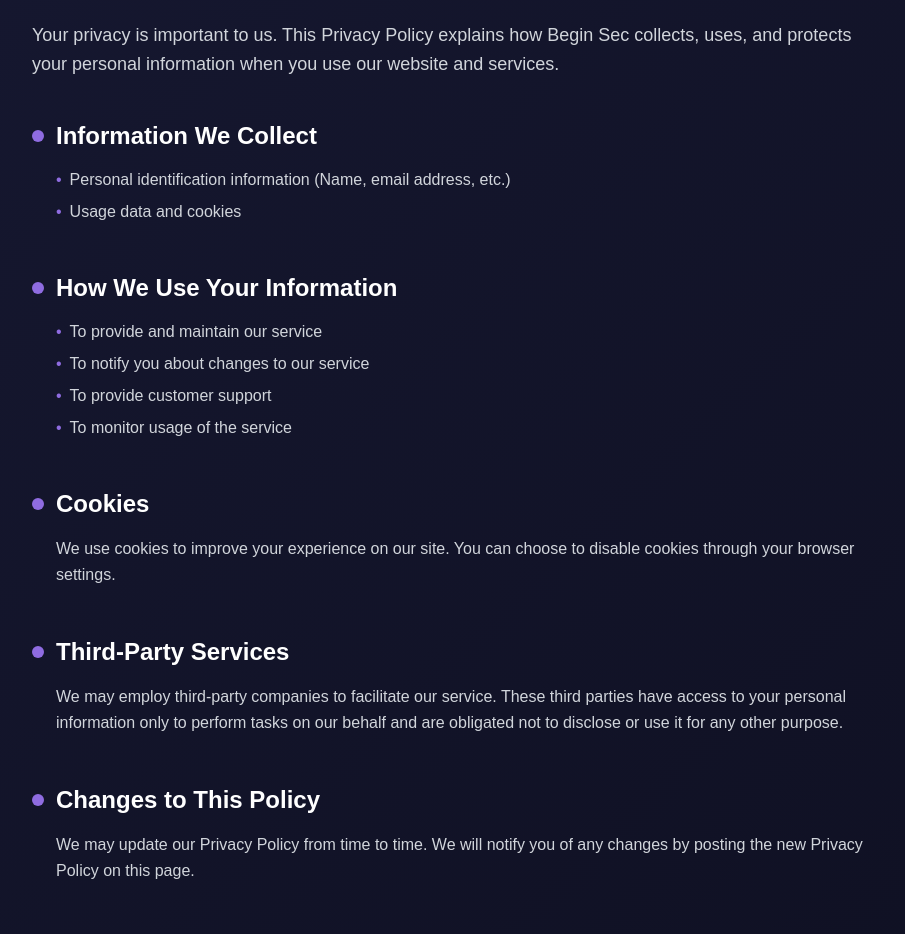
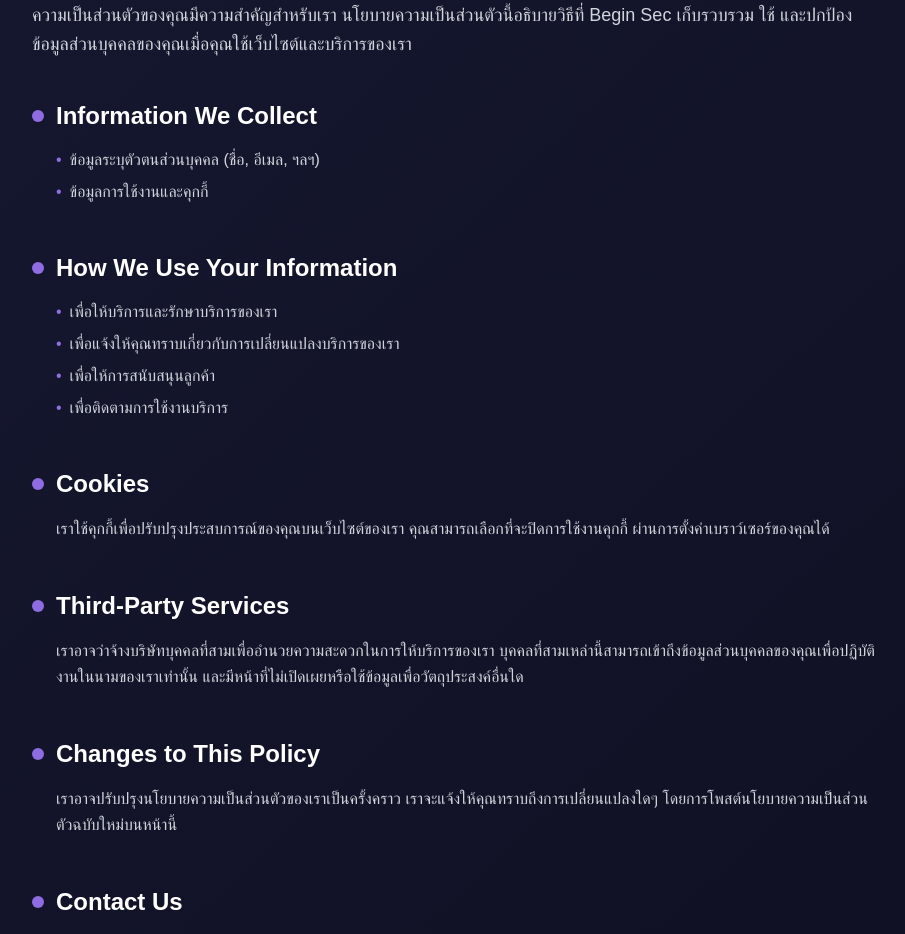
Before and after one commit to Parakuz/beginSec, a Next.js app in the folder setup/beginsec/: page /privacy-policy in a window 1280 px wide. Shown: the part 231-1165 px from the top of the page, without its empty margins (184-1089 px from the left). Built offline with nearby package versions, Linux system fonts and the light colour scheme; no server answers; a web font is replaced by a local one.

Commit message:
edit Privacy page

```diff
--- a/setup/beginsec/app/privacy-policy/page.jsx
+++ b/setup/beginsec/app/privacy-policy/page.jsx
@@ -4,18 +4,16 @@
       <div className="max-w-4xl mx-auto px-6 py-16">
         {/* Header with decorative element */}
         <div className="relative mb-12">
-          <div className="absolute -left-4 top-0 h-16 w-1 bg-blue-500 rounded-full" />
+
           <h1 className="text-5xl font-bold tracking-tight">
             Privacy & Policy
           </h1>
-          <div className="h-1 w-20 bg-blue-500 mt-4 rounded-full" />
         </div>
 
         {/* Introduction */}
-        <p className="text-lg text-gray-300 leading-relaxed mb-10">
-          Your privacy is important to us. This Privacy Policy explains how
-          Begin Sec collects, uses, and protects your personal information when
-          you use our website and services.
+        <p className="text-lg text-gray-300 leading-relaxed mb-10 font-ibmthai">
+          ความเป็นส่วนตัวของคุณมีความสำคัญสำหรับเรา นโยบายความเป็นส่วนตัวนี้อธิบายวิธีที่ Begin Sec
+          เก็บรวบรวม ใช้ และปกป้องข้อมูลส่วนบุคคลของคุณเมื่อคุณใช้เว็บไซต์และบริการของเรา
         </p>
 
         {/* Policy sections */}
@@ -23,55 +21,52 @@
           <Section title="Information We Collect">
             <ul className="space-y-2">
               <ListItem>
-                Personal identification information (Name, email address, etc.)
+                ข้อมูลระบุตัวตนส่วนบุคคล (ชื่อ, อีเมล, ฯลฯ)
               </ListItem>
-              <ListItem>Usage data and cookies</ListItem>
+              <ListItem>ข้อมูลการใช้งานและคุกกี้</ListItem>
             </ul>
           </Section>
 
           <Section title="How We Use Your Information">
             <ul className="space-y-2">
-              <ListItem>To provide and maintain our service</ListItem>
-              <ListItem>To notify you about changes to our service</ListItem>
-              <ListItem>To provide customer support</ListItem>
-              <ListItem>To monitor usage of the service</ListItem>
+              <ListItem>เพื่อให้บริการและรักษาบริการของเรา</ListItem>
+              <ListItem>เพื่อแจ้งให้คุณทราบเกี่ยวกับการเปลี่ยนแปลงบริการของเรา</ListItem>
+              <ListItem>เพื่อให้การสนับสนุนลูกค้า</ListItem>
+              <ListItem>เพื่อติดตามการใช้งานบริการ</ListItem>
             </ul>
           </Section>
 
           <Section title="Cookies">
-            <p className="text-gray-300 leading-relaxed">
-              We use cookies to improve your experience on our site. You can
-              choose to disable cookies through your browser settings.
+            <p className="text-gray-300 leading-relaxed font-ibmthai">
+              เราใช้คุกกี้เพื่อปรับปรุงประสบการณ์ของคุณบนเว็บไซต์ของเรา คุณสามารถเลือกที่จะปิดการใช้งานคุกกี้
+              ผ่านการตั้งค่าเบราว์เซอร์ของคุณได้
             </p>
           </Section>
 
           <Section title="Third-Party Services">
-            <p className="text-gray-300 leading-relaxed">
-              We may employ third-party companies to facilitate our service.
-              These third parties have access to your personal information only
-              to perform tasks on our behalf and are obligated not to disclose
-              or use it for any other purpose.
+            <p className="text-gray-300 leading-relaxed font-ibmthai">
+              เราอาจว่าจ้างบริษัทบุคคลที่สามเพื่ออำนวยความสะดวกในการให้บริการของเรา
+              บุคคลที่สามเหล่านี้สามารถเข้าถึงข้อมูลส่วนบุคคลของคุณเพื่อปฏิบัติงานในนามของเราเท่านั้น
+              และมีหน้าที่ไม่เปิดเผยหรือใช้ข้อมูลเพื่อวัตถุประสงค์อื่นใด
             </p>
           </Section>
 
           <Section title="Changes to This Policy">
-            <p className="text-gray-300 leading-relaxed">
-              We may update our Privacy Policy from time to time. We will notify
-              you of any changes by posting the new Privacy Policy on this page.
+            <p className="text-gray-300 leading-relaxed font-ibmthai">
+              เราอาจปรับปรุงนโยบายความเป็นส่วนตัวของเราเป็นครั้งคราว เราจะแจ้งให้คุณทราบถึงการเปลี่ยนแปลงใดๆ
+              โดยการโพสต์นโยบายความเป็นส่วนตัวฉบับใหม่บนหน้านี้
             </p>
           </Section>
 
           <Section title="Contact Us">
-            <p className="text-gray-300 leading-relaxed">
-              If you have any questions about this Privacy Policy, please
-              contact us at{" "}
+            <p className="text-gray-300 leading-relaxed font-ibmthai">
+              หากคุณมีคำถามใดๆ เกี่ยวกับนโยบายความเป็นส่วนตัวนี้ โปรดติดต่อเราที่{" "}
               <a
-                href="mailto:support@beginsec.com"
-                className="text-blue-400 hover:text-blue-300 underline transition-colors"
+                href="mailto:beginsec35@gmail.com"
+                className="text-white hover:text-gray-300 underline transition-colors"
               >
-                support@beginsec.com
+                beginsec35@gmail.com
               </a>
-              .
             </p>
           </Section>
         </div>
@@ -97,7 +92,7 @@
   return (
     <li className="flex items-start">
       <span className="text-[#8F6CE1] mr-2">•</span>
-      <span className="text-gray-300">{children}</span>
+      <span className="text-gray-300 font-ibmthai">{children}</span>
     </li>
   );
 }
```
